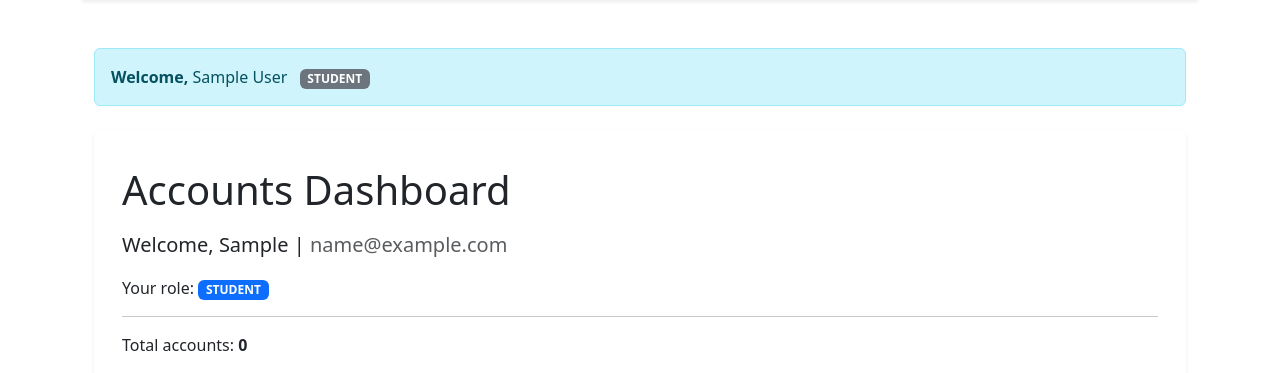
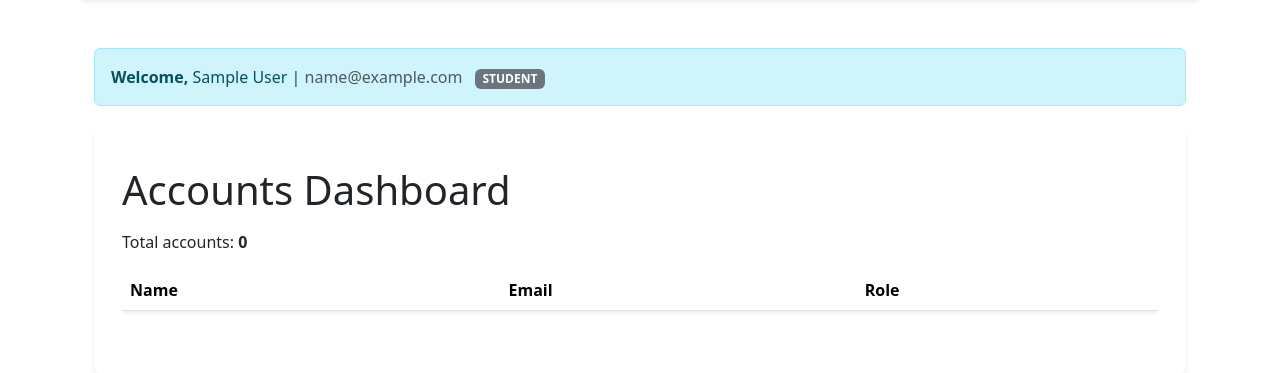
Before and after one commit to Mykhailo-Tr/IT-Turik, a Django app: page /dashboard/accounts/ in a window 1280 px wide. Shown: the part 137-510 px from the top of the page. Run offline with Django 5.2, Linux system fonts and the light colour scheme; the visitor is signed in with stand-in values (Sample User, id 1); data comes from the database, SQL or seed files in the repository; lists and menus that the app fills with data are empty.

Commit message:
feat: enhance user greeting on dashboard with email display

```diff
--- a/school_system/templates/dashboard/accounts.html
+++ b/school_system/templates/dashboard/accounts.html
@@ -10,9 +10,7 @@
 {% block dashboard_content %}
 <div class="container dashboard-header">
     <h1 class="mb-3">Accounts Dashboard</h1>
-    <p class="lead">Welcome, <strong>{{ user.first_name }}</strong> | <span class="text-muted">{{ user.email }}</span></p>
-    <p>Your role: <span class="badge bg-primary text-uppercase">{{ user.get_role_display }}</span></p>
-    <hr>
+
     <p>Total accounts: <strong>{{ accounts_count }}</strong></p>
 
     {% if user.role == 'teacher' or user.role == 'admin' %}
--- a/school_system/templates/dashboard/base.html
+++ b/school_system/templates/dashboard/base.html
@@ -10,7 +10,7 @@
     <div class="container mt-5">
         <div class="alert alert-info d-flex justify-content-between align-items-center" role="alert">
             <div>
-                <strong>Welcome,</strong> {{ user.get_full_name|default:user.email }}
+                <strong>Welcome,</strong> {{ user.get_full_name }} | <span class="text-muted">{{ user.email }}</span>
                 <span class="badge bg-secondary text-uppercase ms-2">{{ user.get_role_display }}</span>
             </div>
         </div>
```
